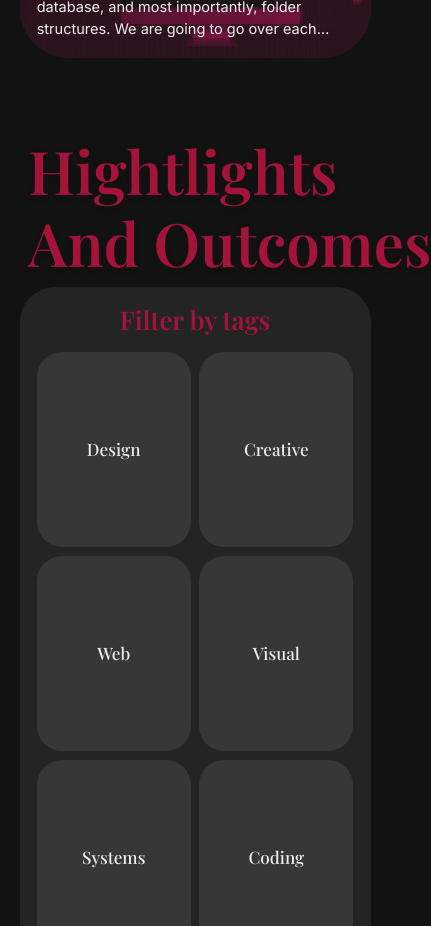
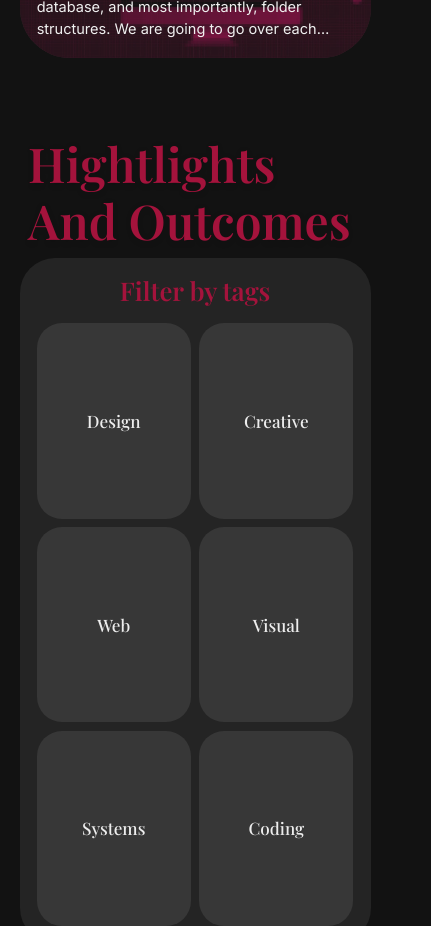
Before and after one commit to TheHeartstriker/Portfolio, a Next.js app in the folder Portfolio/: page /scriptorium in a window 390 px wide. Shown: the part 2380-3306 px from the top of the page, 431 px wide, since content can reach past the window. Built offline with nearby package versions, Linux system fonts and the light colour scheme.

Commit message:
Seperator update

```diff
--- a/Portfolio/src/components/separator/separator.css
+++ b/Portfolio/src/components/separator/separator.css
@@ -47,3 +47,24 @@
   background-color: var(--color-2);
   margin-bottom: var(--space-2);
 }
+
+@media (max-width: 1000px) {
+  /* Decreased by 10% */
+  .content-separator h2 {
+    font-size: 3.15rem;
+  }
+
+  .content-separator {
+    gap: var(--space-5);
+  }
+}
+
+@media (max-width: 700px) {
+  .content-separator h2 {
+    font-size: 2.8rem;
+  }
+
+  .content-separator {
+    gap: var(--space-2);
+  }
+}
```
